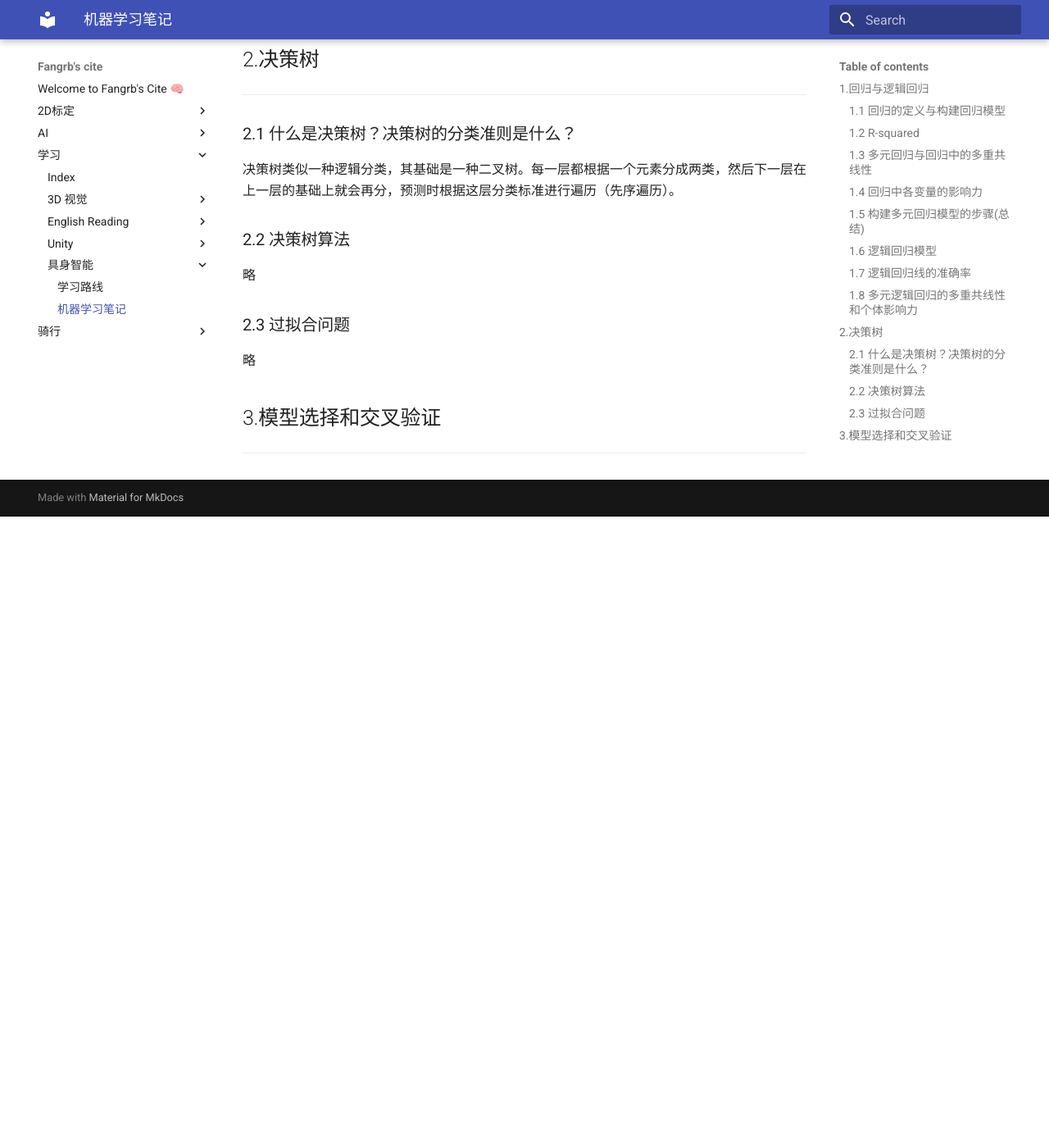
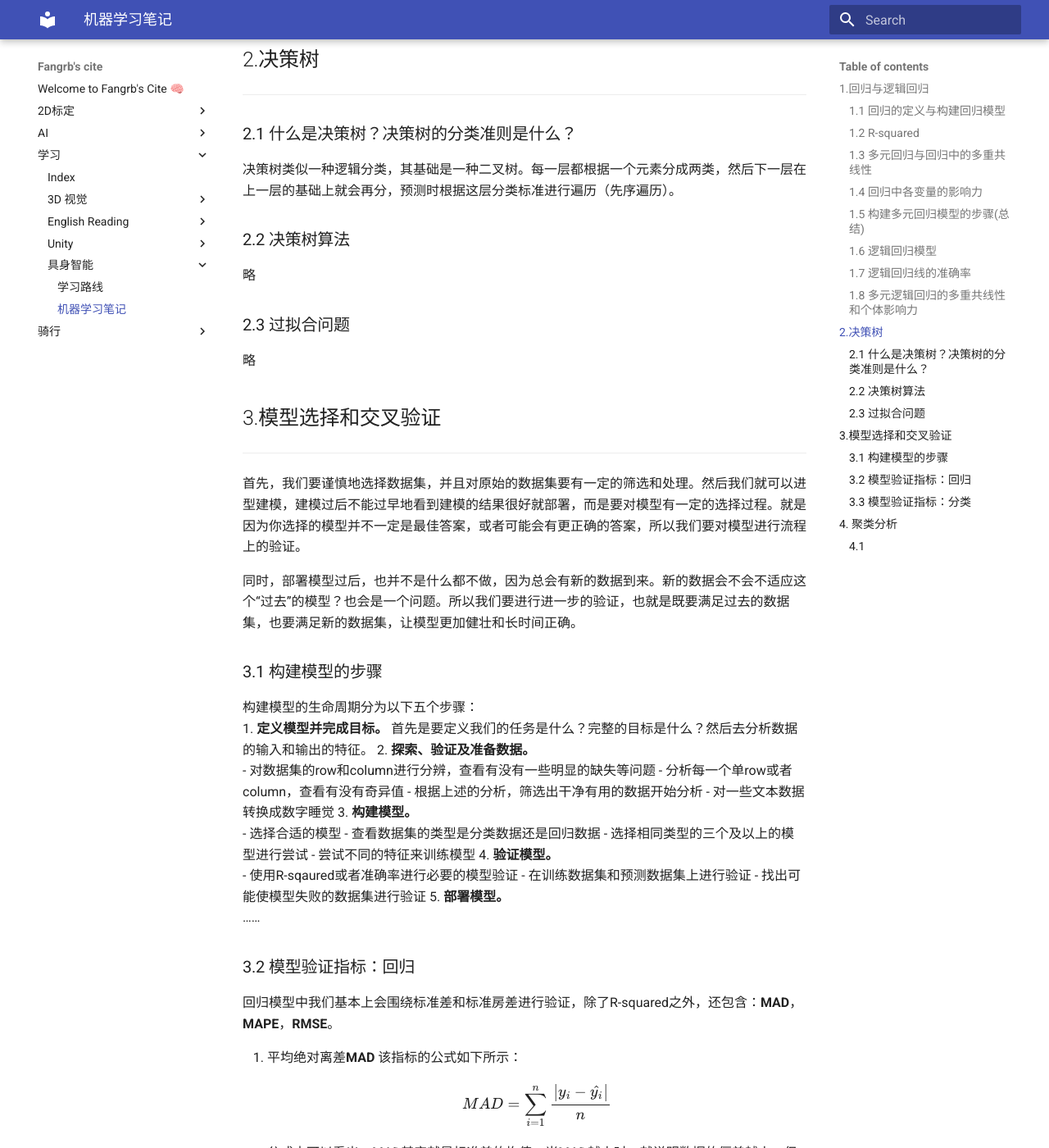
Before and after one commit to DaleBruise/DaleBruise.github.io, an MkDocs documentation site: the page built from docs/学习/具身智能/机器学习笔记.md, in a window 1280 px wide and 1400 px high, scrolled down 3023 px. Shown: the whole window at 82% size. Built offline with MkDocs 1.6.1 and Material for MkDocs 9.7.7, drawn with Linux system fonts in a browser that asks for light colours; nearby versions of some CDN libraries; library files that are not in the unit come from our copies; before the commit the page ends 3653 px from its top, so only the background shows below that; some of the changed text lies outside the part shown.

```diff
--- a/docs/学习/具身智能/机器学习笔记.md
+++ b/docs/学习/具身智能/机器学习笔记.md
@@ -137,4 +137,81 @@
 
 ---
 
-###
+首先，我们要谨慎地选择数据集，并且对原始的数据集要有一定的筛选和处理。然后我们就可以进型建模，建模过后不能过早地看到建模的结果很好就部署，而是要对模型有一定的选择过程。就是因为你选择的模型并不一定是最佳答案，或者可能会有更正确的答案，所以我们要对模型进行流程上的验证。
+
+同时，部署模型过后，也并不是什么都不做，因为总会有新的数据到来。新的数据会不会不适应这个“过去”的模型？也会是一个问题。所以我们要进行进一步的验证，也就是既要满足过去的数据集，也要满足新的数据集，让模型更加健壮和长时间正确。
+
+### 3.1 构建模型的步骤
+
+构建模型的生命周期分为以下五个步骤：
+1. **定义模型并完成目标。**
+	首先是要定义我们的任务是什么？完整的目标是什么？然后去分析数据的输入和输出的特征。
+2. **探索、验证及准备数据。**
+	- 对数据集的row和column进行分辨，查看有没有一些明显的缺失等问题
+	- 分析每一个单row或者column，查看有没有奇异值
+	- 根据上述的分析，筛选出干净有用的数据开始分析
+	- 对一些文本数据转换成数字睡觉
+3. **构建模型。**
+	- 选择合适的模型
+	- 查看数据集的类型是分类数据还是回归数据
+	- 选择相同类型的三个及以上的模型进行尝试
+	- 尝试不同的特征来训练模型
+4. **验证模型。**
+	- 使用R-sqaured或者准确率进行必要的模型验证
+	- 在训练数据集和预测数据集上进行验证
+	- 找出可能使模型失败的数据集进行验证
+5. **部署模型。**
+	……
+
+### 3.2 模型验证指标：回归
+
+回归模型中我们基本上会围绕标准差和标准房差进行验证，除了R-squared之外，还包含：**MAD**，**MAPE**，**RMSE**。
+
+1. 平均绝对离差**MAD**
+	该指标的公式如下所示：
+	$$
+	MAD = \sum_{i=1}^n {\frac{\left\vert y_i - \hat{y_i} \right\vert}{n}}
+	$$
+	公式中可以看出，**MAD**其实就是标准差的均值，当**MAD**越小时，就说明数据的偏差越小。但是**MAD**的值没有很好的范围标准，当数据偏大时，**MAD**的值也会很大，但是并不一定代表数据会偏差很多。
+2. 平均绝对离差百分比**MAPE**
+	该指标的公式如下所示：
+	$$
+	MAPE = \frac{100}{n}\sum_{i=1}^n {\frac{\left\vert y_i - \hat{y_i} \right\vert}{y_i}}
+	$$
+	**MAPE**从公式中，可以发现本质上是**MAD**的百分比形式。在使用这个标准的时候，就可以不太关注数据的规模。
+3. 均方根误差**RMSE**
+	该指标的公式：
+	$$
+	RMSE = \sqrt{\sum_{i=1}^n {\frac{(y_i - \hat{y_i})^2}{n}}}
+	$$
+	该指标越小，说明数据的偏差度就越小。
+
+
+### 3.3 模型验证指标：分类
+
+对于逻辑回归模型，也就是分类任务时，我们需要使用混淆矩阵和准确率来对模型进行验证。
+
+但是我们可能会遇到一种情况：准确率非常高的时候，也就是接近99%。那么我们预测正确数据，也就是 $cm[0,0]$ 的概率会很高，但是由于正确的错误数据相对太少，所以我们对整的错误数据，也就是 $cm[1,1]$ 的概率会很低，这是数据量不够导致的。为了判断这种情况是否存在，我们需要使用两种指标：**灵敏度**和**特异度**来进行判断。
+
+1. **灵敏度**
+	灵敏度是第一个分类的准确率，按照惯例就是 $cm[0,0]$ 的比例，我们也称正例类的比例：
+	$$
+	\begin{aligned}
+	灵敏度 & = \frac{cm[0,0]}{cm[0,0] + cm[0,1]}\\
+	& = \frac{真正例(TP)}{真正例(TP) + 假反例(FN)}\\
+	\end{aligned}
+	$$
+2. **特异度**
+	反之，特异度是第二个分类的准确率，按照惯例是 $cm[1,1]$的比例，我们也称正反例的比例：
+	$$
+	\begin{aligned}
+	特异度 & = \frac{cm[1,1]}{cm[1,1] + cm[1,0]}\\
+	& = \frac{真反例(TN)}{真反例(TN) + 假正例(FP)}\\
+	\end{aligned}
+	$$
+
+## 4. 聚类分析
+
+---
+
+### 4.1
```
